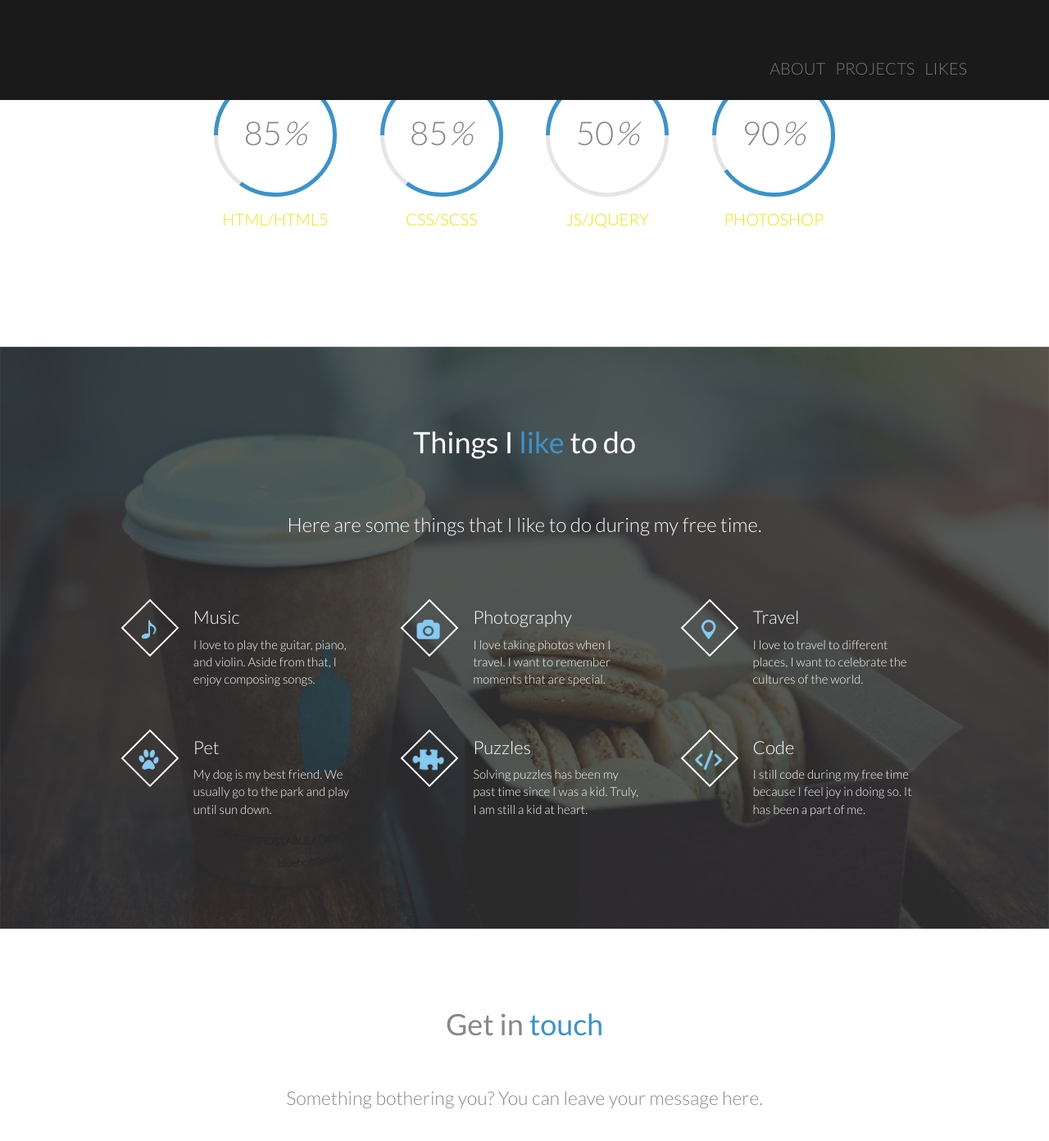
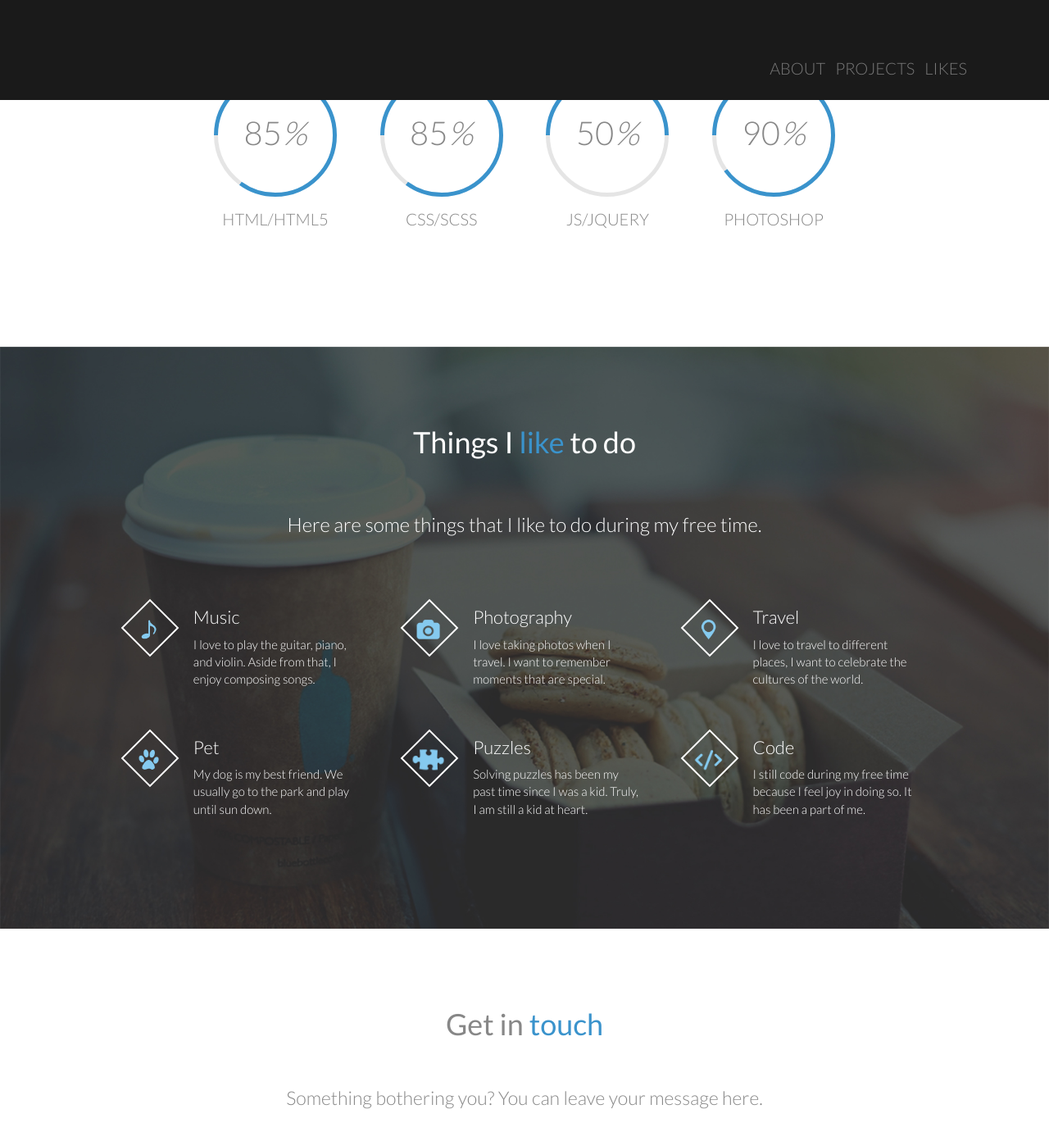
Before and after one commit to gerardoguangco/gerardoguangco.github.io, a Jekyll site: the page built from index.html, in a window 1280 px wide and 1400 px high, scrolled down 2359 px. Shown: the top 1392 px of the window at 82% size. Built offline with Jekyll 4.4.1, drawn with Linux system fonts in a browser that asks for light colours.

```diff
--- a/_sass/front.scss
+++ b/_sass/front.scss
@@ -89,7 +89,7 @@ nav {
           padding:0;
 
           a {
-            color: white;
+            color: none;
             img {
               top: auto;
               margin-top: 35px;
@@ -326,7 +326,7 @@ nav {
             }
             span {
               display: block;
-              color: #F1E204;
+              color: $gray-text;
               margin-top: 12px;
               font-size: 20px;
             }
@@ -546,6 +546,7 @@ footer {
        a {
         padding-top: 10px;
         padding-bottom: 10px;
+        color: $white;
       }
     }
   }
```
